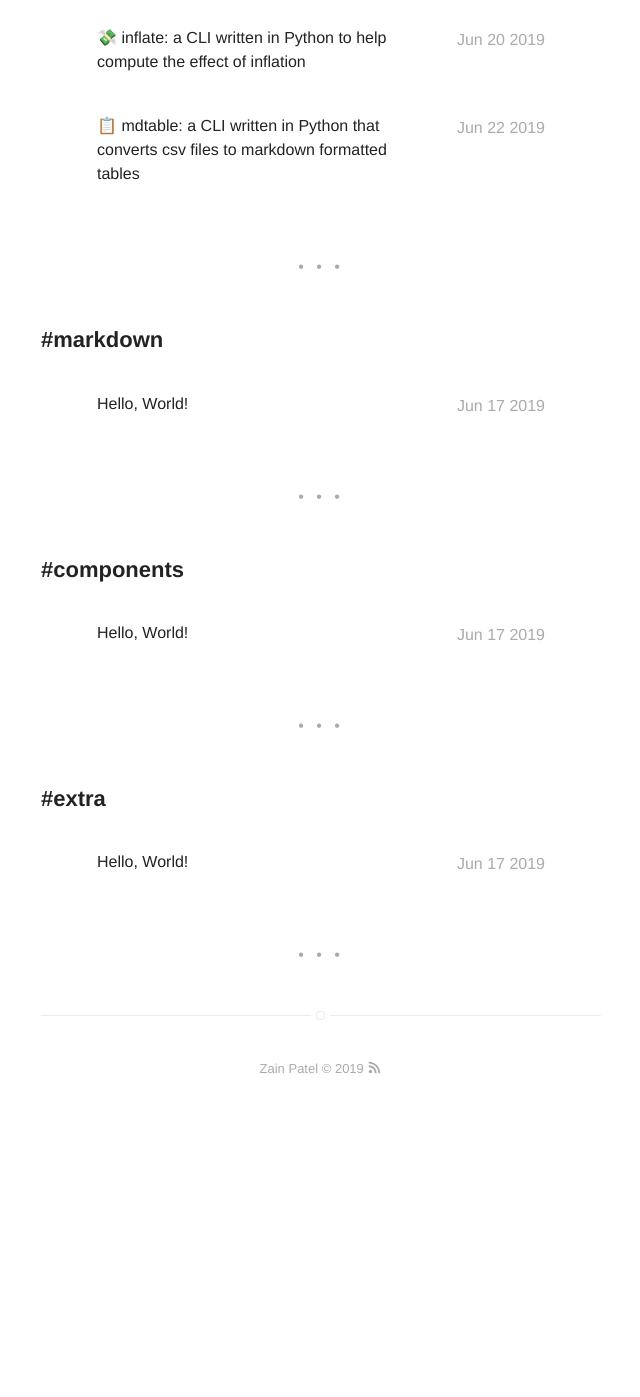
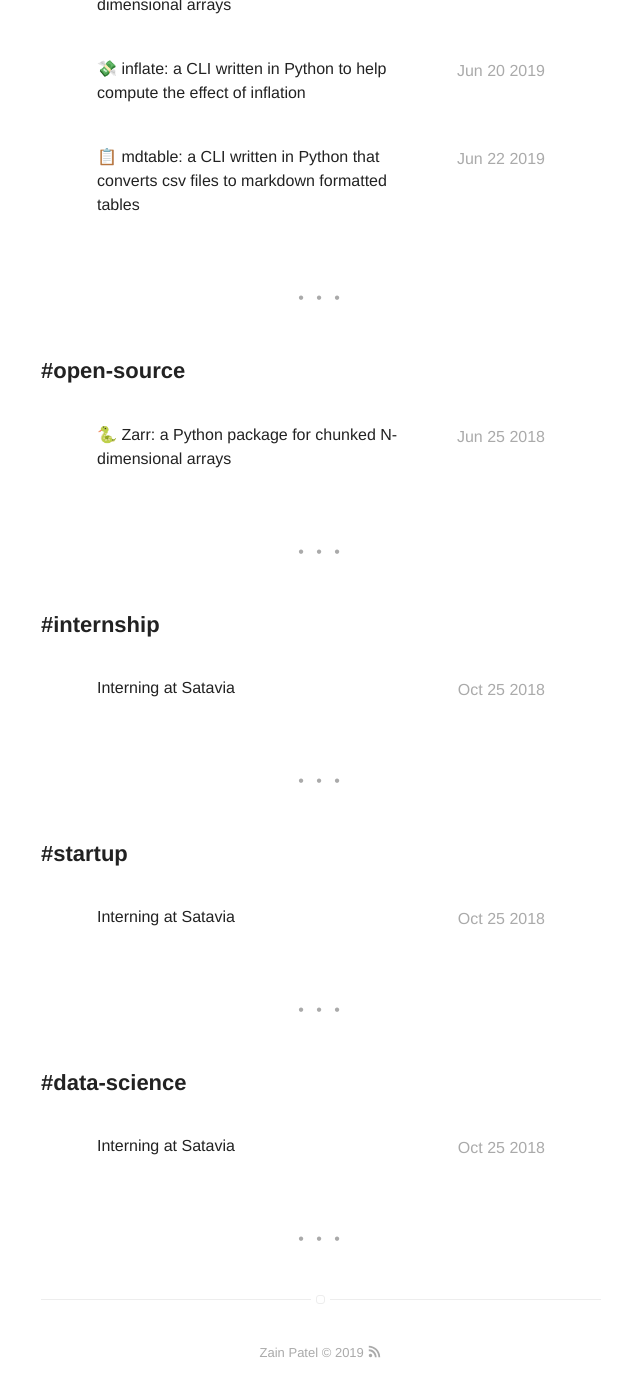
Before and after one commit to mzjp2/blog, a Jekyll site: the page built from tags.html, in a window 1280 px wide and 1400 px high, scrolled down 831 px. Shown: the top 1397 px of the window, without its empty margins (319-959 px from the left). Built offline with Jekyll 4.4.1, drawn with Linux system fonts in a browser that asks for light colours; emoji names are drawn with the system emoji font; before the commit the page ends 1947 px from its top, so only the background shows below that; part of the change alters nothing that is shown; some of the changed text lies outside the part shown.

Commit message:
Update tags on Zarr and add Satavia blog
Copying blog post instead

Adding tags and line breaks

```diff
--- a/_posts/2018-06-25-Zarr.md
+++ b/_posts/2018-06-25-Zarr.md
@@ -2,7 +2,9 @@
 title: ":snake: Zarr: a Python package for chunked N-dimensional arrays"
 layout: post
 date: 2018-06-25 01:00
-tag: python
+tag:
+- python
+- open-source
 hidden: true
 projects: true
 
--- /dev/null
+++ b/_posts/2018-10-25-Interning at Satavia.md
@@ -0,0 +1,38 @@
+---
+title: "Interning at Satavia"
+layout: post
+date: 2018-10-25 01:00
+headerImage: false
+tag:
+- internship
+- startup
+- data-science
+
+category: blog
+author: zainpatel
+description: "Zain Patel, a third year mathematics student at Cambridge, spent his summer interning as a data scientist at Satavia, an up-and-coming tech company focused on providing environmental information to the aviation industry using Machine Learning. Here he shares what he learned"
+---
+
+Post here: [http://unicamcareers.edublogs.org/2018/10/25/datascientistintern/](http://unicamcareers.edublogs.org/2018/10/25/datascientistintern/)
+
+I started off my second year not knowing much about software engineering or programming, but having read enough about the field to be very interested. I’d made up my mind to spend the next year working on my skills and so, over the course of the year, I participated in various hackathons (24-hour code sprints to build a working prototype); and started various small side projects in a variety of languages – from experimenting with HTML5 Canvas to build a silly painting game, to building a chatbot on Facebook that emulated my friends speech style, trained from my Facebook messages.
+
+By the end of the year, I’d become fairly proficient in various fields and knew that I wanted to spend my summer learning and doing more of it, in a professional capacity. Satavia appealed to me for various reasons, one being that it was a start-up and so I was guaranteed to be able to do real work that had an actual impact on the company, rather than being handed an intern project like bigger companies may offer. It also meant that I’d have a chance to work on a broad range of areas, my role wouldn’t be limited to one area of the company and I felt I would get a lot more out of that. The other main reason I wanted to work there is because Satavia was doing work that I felt had a useful and real social impact for good; the aviation industry being horribly inefficient at the moment meant that we had a real shot at revolutionising it for the better.
+
+The internship was everything I expected and more. I’ve gotten a lot out of it, but in particular I’ve learned:
+
+**Working at a start-up means you do everything**\
+I had the chance to work on all aspects of the business, from working as a back-end software engineer and building a complex distributed API, to working in a DevOps role and helping architecture our system and its deployment, to working in my capacity as a Data Scientist to build and design a data pipeline. I also had the chance to make core business decisions and have seen and worked on almost every part of the company.
+
+**Working at a start-up is dynamic**\
+For some reason, I always expected working somewhere to be a formal environment, where things move slowly and bureaucratically, but I’ve found the opposite to be true. We worked at a crazy pace, going from having an idea for a new feature in the pub to having a working prototype on the staging server overnight. New things popped out of every team in the company every day and it was hard to keep track of who was doing what at any given moment. It was a crazed rush and I loved every second of it.
+
+**You get to share the work you do**\
+As part of the work we did, we made use of multi dimensional data quite often. Our main programming language was Python and we found a small open source library called Zarr that implements the capability of working with optimised multi dimensional data in Python. It wasn’t quite up to scratch, still rough around the edges and not fit for production use yet. But, in the spirit of the start-up culture, instead of finding another paid alternative, we rolled up our sleeves and got to work on helping develop Zarr.
+
+It gave me the chance to contribute to the open source community, so that my work was being used over the world by various developers to build amazing things. I was invited to join the core developer team on Zarr by the original creators, something I’d never have dreamed of being able to do a few months ago. The project now has a healthy user base of several thousand developers.
+
+**It’s easy to make friends**\
+I’d been worried that work would be a formal affair and I’d have colleagues and acquaintances rather than any friends. It painted a fairly bleak picture for graduate life, but I found the opposite to be true. I made close friends with the people working at Satavia, a lot of us had a Cambridge education as a common point and they were all very friendly. We organised various events together, from boat parties to smoothie walks, to Zumba class, and various other things. It made working together easier and more fun: the office was often full of juggling balls being lobbed at others to get their attention.
+
+I’m going to miss working at Satavia and the friends I made, but am happy for all the experience I gained and the fun I had; it’s solidified the idea that I want to work in the tech industry when I graduate and I’m looking forward to this third (and final!) year of my degree.
--- a/_posts/2019-06-17-Hello, World!.md
+++ /dev/null
@@ -1,20 +0,0 @@
----
-title: "Hello, World!"
-layout: post
-date: 2019-06-17 01:00
-headerImage: false
-tag:
-- markdown
-- components
-- extra
-
-category: blog
-hidden: false
-author: zainpatel
-description: "hi"
----
-
-
-# Hello, World!
-
-This is my first blog post.
```
